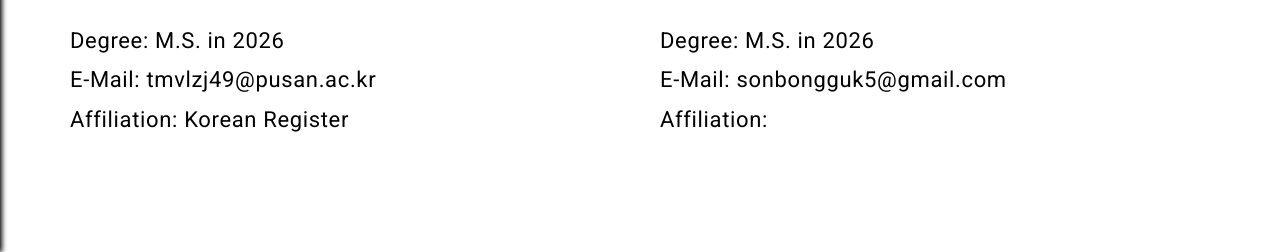
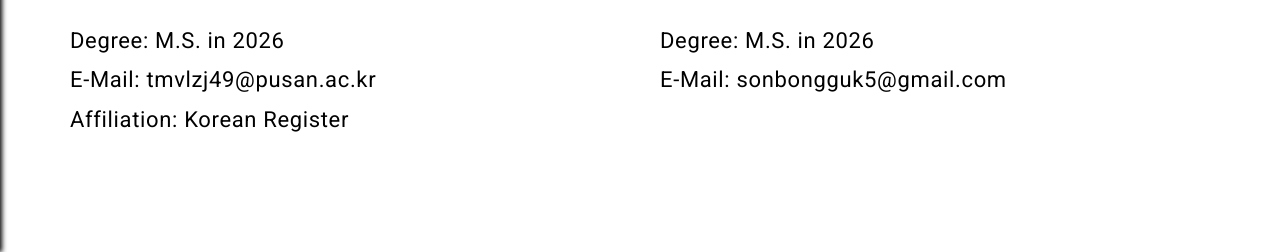
Before and after one commit to pnucvlab/pnucvlab.github.io, a Jekyll site: the page built from pages/people/members.html, in a window 1280 px wide and 900 px high, scrolled down 962 px. Shown: the part 648-900 px from the top of the window. Built offline with Jekyll 4.4.1, drawn with Linux system fonts in a browser that asks for light colours.

Commit message:
Drop empty affiliation line for Bongguk Son

```diff
--- a/pages/people/members.html
+++ b/pages/people/members.html
@@ -171,8 +171,7 @@ permalink: /people/members/
     </div>
     <div class="alumni-details">
       <span class="detail-line">Degree: M.S. in 2026</span><br>
-      <span class="detail-line">E-Mail: sonbongguk5@gmail.com</span><br>
-      <span class="detail-line">Affiliation:</span>
+      <span class="detail-line">E-Mail: sonbongguk5@gmail.com</span>
     </div>
   </div>
 </div>
```
